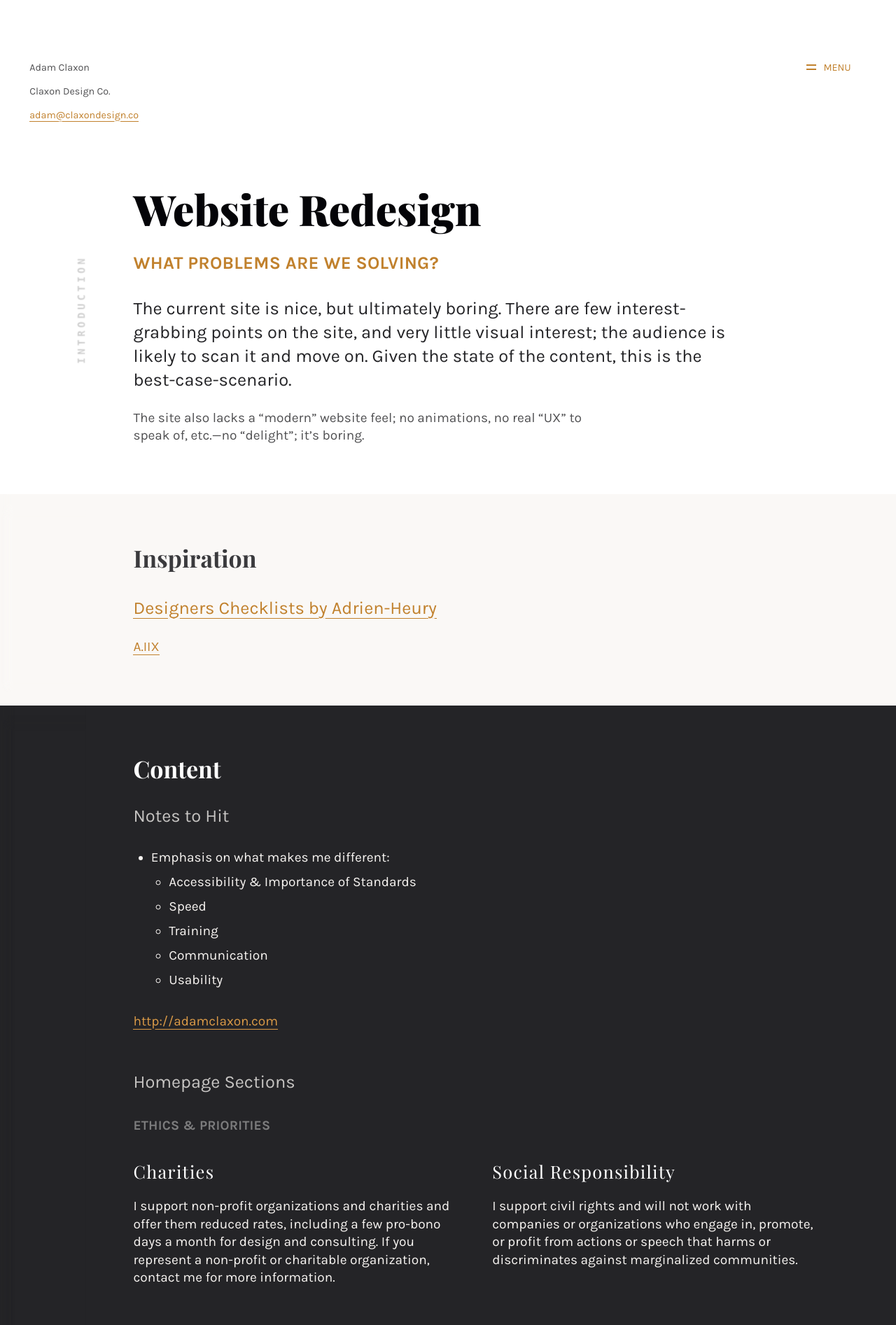
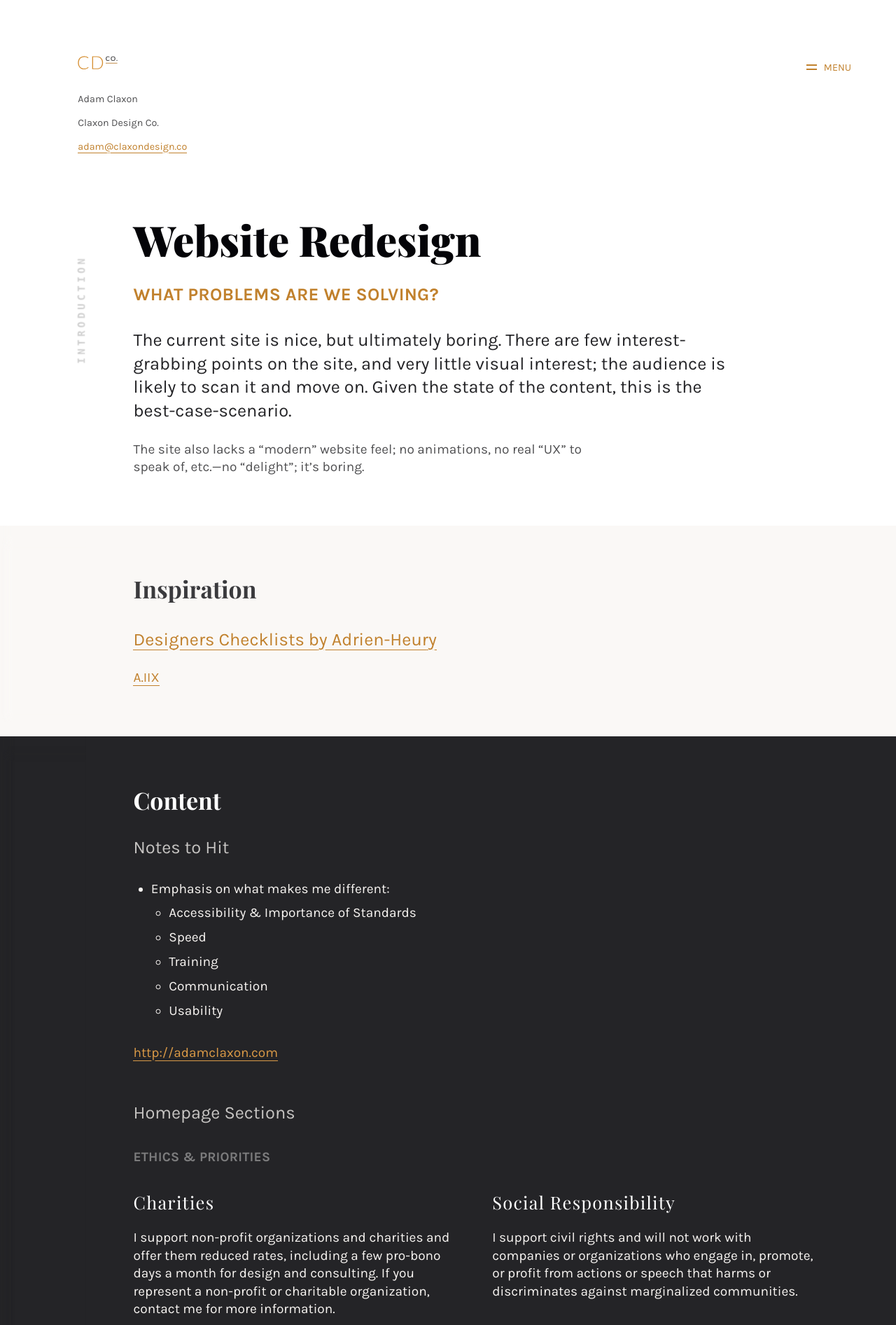
Before and after one commit to claxondesignco/claxondesignco.github.io, a Jekyll site: the page built from index.md, in a window 1280 px wide. Shown: the top 1893 px of the page at 70% size. Built offline with Jekyll 4.4.1, drawn with Linux system fonts in a browser that asks for light colours; comment, search, counter and statistics services are not loaded.

Commit message:
Added small logo to site.

```diff
--- a/css/main.scss
+++ b/css/main.scss
@@ -34,7 +34,7 @@
 }
 
 @media (min-width: 727px) {
-	body > p {
+	main > p {
 		margin-left: 5.8rem;
 	}
 }
@@ -203,7 +203,6 @@
     text-align: right;
     display: block;
     margin: 0;
-    transition: all 500ms ease;
 
     &.hidden {
       overflow: hidden;
@@ -215,6 +214,7 @@
       margin: 0;
       font-size: ms(-1);
       line-height: ms(2);
+      display: block;
 
       a {
         text-shadow: none;
@@ -223,11 +223,39 @@
   }
 }
 
+.js {
+  #menu {
+    display: none;
+  }
+}
+
 @media (min-width: 1328px) {
   nav[role="navigation"] {
     margin: ms(5) ms(3) 0 0;
   }
 }
+
+.logo-small {
+  height: 1rem;
+  margin-bottom: .7653333325rem;
+  width: auto;
+	margin-left: 2.2rem;
+
+  .cd {
+    fill: $gold-t1;
+  }
+
+  .co {
+    fill: $black-t2;
+  }
+}
+
+@media (min-width: 727px) {
+	.logo-small {
+		margin-left: 5.8rem;
+	}
+}
+
 #color-scheme + ul {
 	list-style: none;
 	margin: 0;
@@ -504,7 +532,7 @@
 }
 
 .pull-quote {
-	background-color: $black;
+	background-color: rgba(36,36,39,.96);
 	color: $white-t4;
 	padding: ms(2);
 	-webkit-font-smoothing: subpixel-antialiased;
--- a/index.md
+++ b/index.md
@@ -2,6 +2,8 @@
 layout: home
 ---
 
+
+{% include logo_small.svg %}
 <small  markdown="1">Adam Claxon
 Claxon Design Co.
 <adam@claxondesign.co></small>
--- a/scripts/site.js
+++ b/scripts/site.js
@@ -1,10 +1,13 @@
+document.documentElement.className = "js"
+
 $(function() {
-  $( "#menu" ).addClass("hidden");
+//  $( "#menu" ).addClass("hidden");
   $( "#toggle" ).attr('aria-expanded','false');
 });
 
 $("#toggle").click(function() {
   $( this ).attr('aria-expanded', function (i, attr) {
     return attr == 'true' ? 'false' : 'true'});
-  $( "#menu" ).toggleClass("hidden");
+//  $( "#menu" ).toggleClass("hidden");
+  $( "#menu" ).slideToggle( "slow", function() {});
 });
```
Also changed, not shown: _includes/logo_light.svg (added), _includes/logo_small.svg (added), assets/images/logo_small.svg (added), 2 other files.
